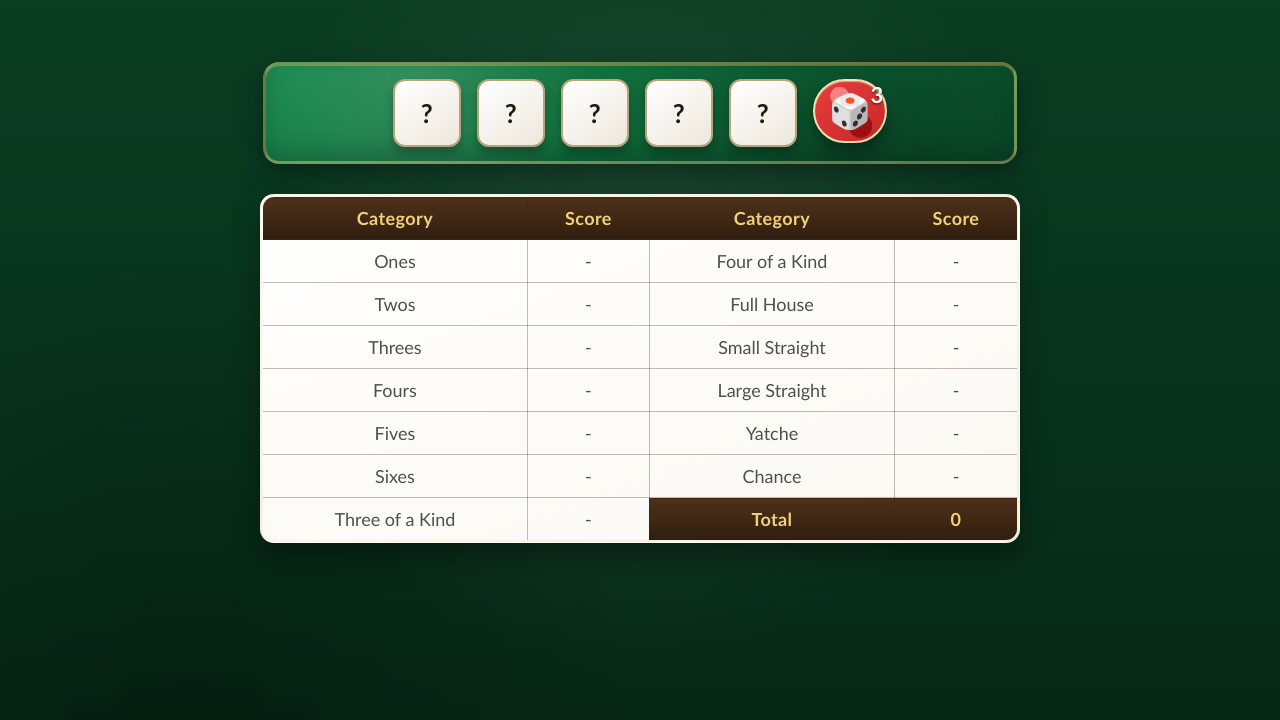
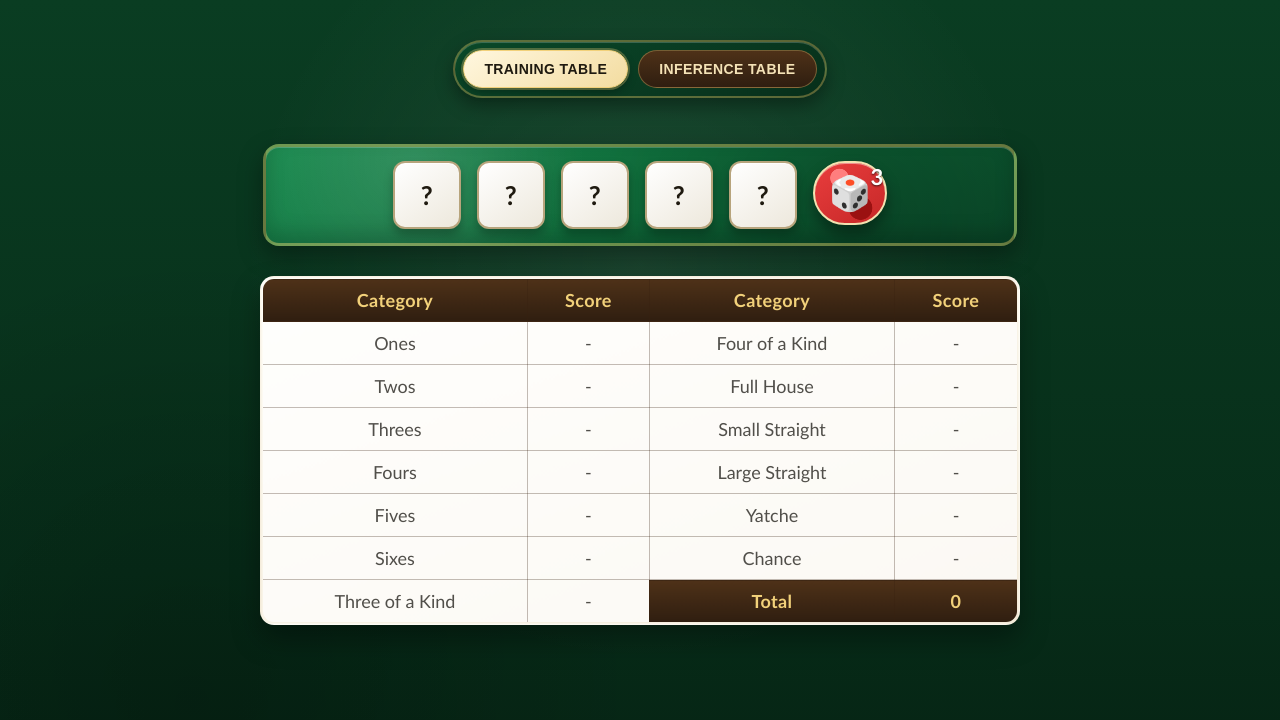
Before and after one commit to RobertoFreireDev/Yatche-AI-Browser-Game-with-TensorFlow.js, a React (Vite) app in the folder src/Yatche AI/: page /training-table in a window 1280 px wide. Shown: the top 720 px of the page. Built offline with nearby package versions, Linux system fonts and the light colour scheme.

Commit message:
add pages

```diff
--- a/src/Yatche AI/src/App.css
+++ b/src/Yatche AI/src/App.css
@@ -8,6 +8,51 @@
   --ivory: #f8f3e8;
   --table-edge: #3a2412;
   --chip-red: #c62828;
+}
+
+.route-nav {
+  display: inline-flex;
+  gap: 10px;
+  margin-bottom: 24px;
+  padding: 8px;
+  border-radius: 999px;
+  border: 2px solid rgba(217, 180, 92, 0.4);
+  background: linear-gradient(155deg, rgba(10, 75, 42, 0.9), rgba(7, 45, 25, 0.9));
+  box-shadow:
+    0 8px 18px rgba(0, 0, 0, 0.35),
+    inset 0 1px 0 rgba(255, 255, 255, 0.2);
+}
+
+.route-link {
+  padding: 10px 20px;
+  border-radius: 999px;
+  border: 1px solid rgba(242, 209, 122, 0.35);
+  background: linear-gradient(180deg, #4e3118, #2f1e10);
+  color: #f4e2b6;
+  font-size: 14px;
+  font-weight: 700;
+  letter-spacing: 0.4px;
+  text-transform: uppercase;
+  transition: transform 0.2s ease, filter 0.2s ease, border-color 0.2s ease;
+}
+
+.route-link:hover {
+  transform: translateY(-1px);
+  filter: brightness(1.06);
+  border-color: var(--gold-strong);
+}
+
+.route-link.active {
+  background: linear-gradient(145deg, #fff7df, #f3dca0);
+  color: var(--ink);
+  border-color: var(--gold-strong);
+  box-shadow:
+    0 0 0 2px rgba(242, 209, 122, 0.3),
+    0 4px 10px rgba(0, 0, 0, 0.3);
+}
+
+.empty-route-page {
+  min-height: 1px;
 }
 
 #dice-container {
--- a/src/Yatche AI/src/App.jsx
+++ b/src/Yatche AI/src/App.jsx
@@ -1,75 +1,70 @@
-import { useMemo, useState } from 'react'
+import { useEffect, useState } from 'react'
 import './App.css'
-import DiceBoard from './components/DiceBoard'
-import ScoreTable from './components/ScoreTable'
-import { getInitialCategories } from './constants/categories'
-import { calculateCategoryScore, getTotalScore } from './utils/scoring'
+import InferenceTablePage from './pages/InferenceTablePage'
+import TrainingTablePage from './pages/TrainingTablePage'
 
-const MAX_ROLLS = 3
+const DEFAULT_ROUTE = '/training-table'
+
+const ROUTES = {
+  '/training-table': {
+    label: 'Training Table',
+    element: <TrainingTablePage />,
+  },
+  '/inference-table': {
+    label: 'Inference Table',
+    element: <InferenceTablePage />,
+  },
+}
+
+function isValidRoute(pathname) {
+  return pathname in ROUTES
+}
 
 function App() {
-  const [dices, setDices] = useState([0, 0, 0, 0, 0])
-  const [held, setHeld] = useState([false, false, false, false, false])
-  const [rollsLeft, setRollsLeft] = useState(MAX_ROLLS)
-  const [categories, setCategories] = useState(getInitialCategories)
+  const startingPath = isValidRoute(window.location.pathname)
+    ? window.location.pathname
+    : DEFAULT_ROUTE
+  const [currentPath, setCurrentPath] = useState(startingPath)
 
-  const totalScore = useMemo(() => getTotalScore(categories), [categories])
+  useEffect(() => {
+    if (!isValidRoute(window.location.pathname)) {
+      window.history.replaceState({}, '', DEFAULT_ROUTE)
+    }
 
-  function toggleHold(index) {
-    if (rollsLeft === 3) return
+    function handlePopState() {
+      const nextPath = isValidRoute(window.location.pathname)
+        ? window.location.pathname
+        : DEFAULT_ROUTE
+      setCurrentPath(nextPath)
+    }
 
-    setHeld((prev) => {
-      const next = [...prev]
-      next[index] = !next[index]
-      return next
-    })
-  }
+    window.addEventListener('popstate', handlePopState)
+    return () => window.removeEventListener('popstate', handlePopState)
+  }, [])
 
-  function rollDice() {
-    if (rollsLeft === 0) return
+  function navigate(nextPath) {
+    if (nextPath === currentPath) return
 
-    setDices((prevDice) =>
-      prevDice.map((value, index) =>
-        held[index] ? value : Math.floor(Math.random() * 6) + 1,
-      ),
-    )
-    setRollsLeft((prev) => prev - 1)
-  }
-
-  function scoreCategory(categoryKey) {
-    if (MAX_ROLLS === rollsLeft) return
-
-    if (categories[categoryKey] !== null) return
-
-    const score = calculateCategoryScore(categoryKey, dices)
-    const nextCategories = { ...categories, [categoryKey]: score }
-
-    setCategories(nextCategories)
-    setRollsLeft(3)
-    setHeld([false, false, false, false, false])
-
-    const finished = Object.values(nextCategories).every((value) => value !== null)
-    if (finished) {
-      window.alert(`Game Over! Final Score: ${getTotalScore(nextCategories)}`)
-    }
+    window.history.pushState({}, '', nextPath)
+    setCurrentPath(nextPath)
   }
 
   return (
-    <>
-      <DiceBoard
-        dice={dices}
-        held={held}
-        rollsLeft={rollsLeft}
-        onToggleHold={toggleHold}
-        onRoll={rollDice}
-      />
-      <ScoreTable
-        rollsLeft={rollsLeft}
-        categories={categories}
-        totalScore={totalScore}
-        onScoreCategory={scoreCategory}
-      />
-    </>
+    <main>
+      <nav className="route-nav" aria-label="Model sections">
+        {Object.entries(ROUTES).map(([path, route]) => (
+          <button
+            key={path}
+            type="button"
+            className={`route-link ${currentPath === path ? 'active' : ''}`}
+            onClick={() => navigate(path)}
+          >
+            {route.label}
+          </button>
+        ))}
+      </nav>
+      {ROUTES[currentPath].element}
+    </main>
   )
 }
 
--- /dev/null
+++ b/src/Yatche AI/src/pages/InferenceTablePage.jsx
@@ -0,0 +1,5 @@
+function InferenceTablePage() {
+  return <section className="empty-route-page" aria-label="Inference table page" />
+}
+
+export default InferenceTablePage
--- /dev/null
+++ b/src/Yatche AI/src/pages/TrainingTablePage.jsx
@@ -0,0 +1,75 @@
+import { useMemo, useState } from 'react'
+import DiceBoard from '../components/DiceBoard'
+import ScoreTable from '../components/ScoreTable'
+import { getInitialCategories } from '../constants/categories'
+import { calculateCategoryScore, getTotalScore } from '../utils/scoring'
+
+const MAX_ROLLS = 3
+
+function TrainingTablePage() {
+  const [dices, setDices] = useState([0, 0, 0, 0, 0])
+  const [held, setHeld] = useState([false, false, false, false, false])
+  const [rollsLeft, setRollsLeft] = useState(MAX_ROLLS)
+  const [categories, setCategories] = useState(getInitialCategories)
+
+  const totalScore = useMemo(() => getTotalScore(categories), [categories])
+
+  function toggleHold(index) {
+    if (rollsLeft === MAX_ROLLS) return
+
+    setHeld((prev) => {
+      const next = [...prev]
+      next[index] = !next[index]
+      return next
+    })
+  }
+
+  function rollDice() {
+    if (rollsLeft === 0) return
+
+    setDices((prevDice) =>
+      prevDice.map((value, index) =>
+        held[index] ? value : Math.floor(Math.random() * 6) + 1,
+      ),
+    )
+    setRollsLeft((prev) => prev - 1)
+  }
+
+  function scoreCategory(categoryKey) {
+    if (MAX_ROLLS === rollsLeft) return
+
+    if (categories[categoryKey] !== null) return
+
+    const score = calculateCategoryScore(categoryKey, dices)
+    const nextCategories = { ...categories, [categoryKey]: score }
+
+    setCategories(nextCategories)
+    setRollsLeft(MAX_ROLLS)
+    setHeld([false, false, false, false, false])
+
+    const finished = Object.values(nextCategories).every((value) => value !== null)
+    if (finished) {
+      window.alert(`Game Over! Final Score: ${getTotalScore(nextCategories)}`)
+    }
+  }
+
+  return (
+    <>
+      <DiceBoard
+        dice={dices}
+        held={held}
+        rollsLeft={rollsLeft}
+        onToggleHold={toggleHold}
+        onRoll={rollDice}
+      />
+      <ScoreTable
+        rollsLeft={rollsLeft}
+        categories={categories}
+        totalScore={totalScore}
+        onScoreCategory={scoreCategory}
+      />
+    </>
+  )
+}
+
+export default TrainingTablePage
```
